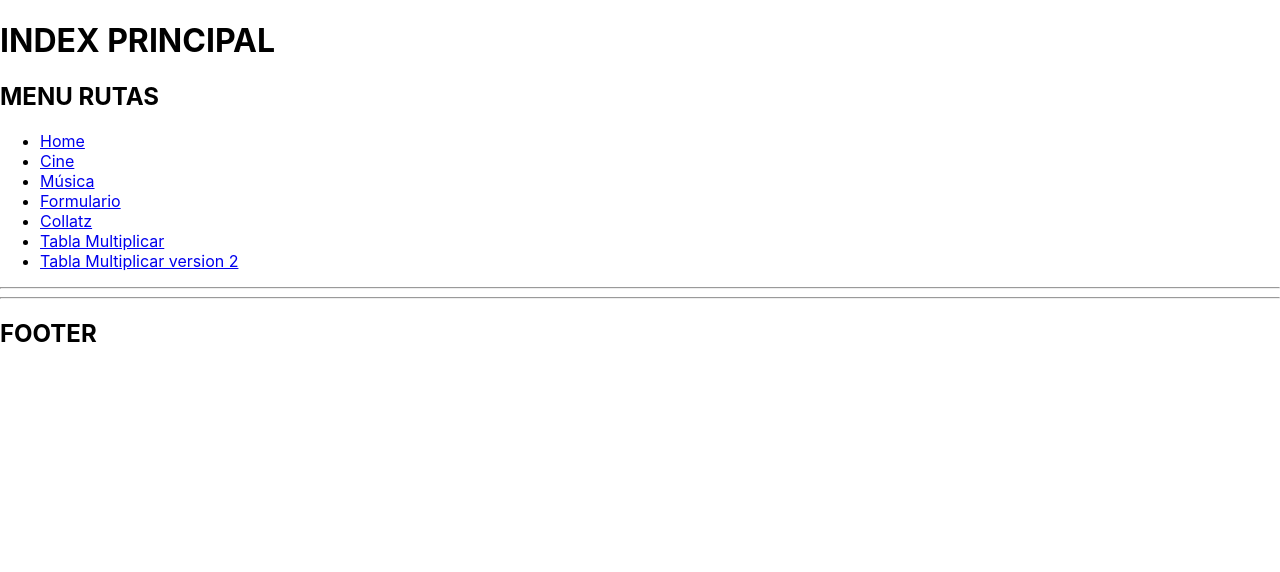
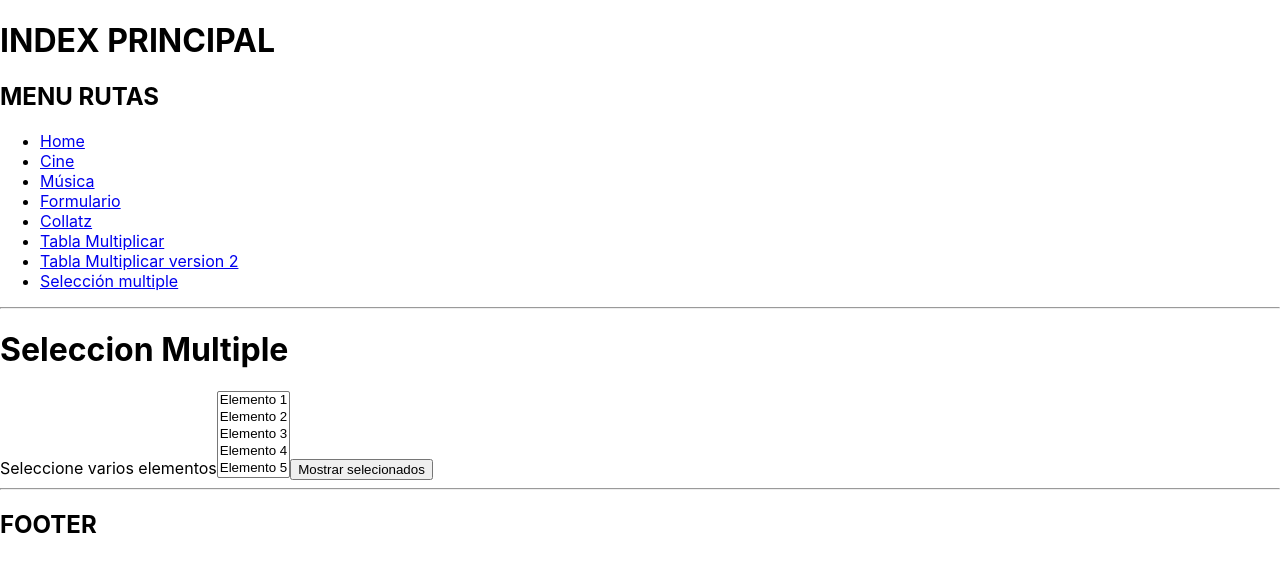
Before and after one commit to Jorgerdzz/reactformsrutas, a React (Create React App) app: page /seleccionmultiple in a window 1280 px wide. Shown: the top 572 px of the page. Built offline with nearby package versions, Linux system fonts and the light colour scheme.

Commit message:
ejercicio selección múltiple realizado

```diff
--- a/src/components/MenuRutas.js
+++ b/src/components/MenuRutas.js
@@ -13,6 +13,7 @@ class MenuRutas extends Component {
                     <li><a href="/collatz">Collatz</a></li>
                     <li><a href="/tablamultiplicar">Tabla Multiplicar</a></li>
                     <li><a href="/tablamultiplicarv2">Tabla Multiplicar version 2</a></li>
+                    <li><a href="/seleccionmultiple">Selección multiple</a></li>
                 </ul>
             </div>
         )
--- a/src/components/Router.js
+++ b/src/components/Router.js
@@ -7,6 +7,7 @@ import FormSimple from './FormSimple'
 import Collatz from './Collatz'
 import TablaMultiplicar from './TablaMultiplicar'
 import TablaMultiplicarv2 from './TablaMultiplicarv2'
+import SeleccionMultiple from './SeleccionMultiple'
 
 export default class Router extends Component {
   render() {
@@ -20,6 +21,7 @@ export default class Router extends Component {
             <Route path='/collatz' element={<Collatz />}/>
             <Route path='/tablamultiplicar' element={<TablaMultiplicar />}/>
             <Route path="/tablamultiplicarv2" element={<TablaMultiplicarv2 />}/>
+            <Route path="/seleccionmultiple" element={<SeleccionMultiple />}/>
         </Routes>
       </BrowserRouter>
     )
--- /dev/null
+++ b/src/components/SeleccionMultiple.js
@@ -0,0 +1,45 @@
+
+import React, { Component } from 'react'
+
+export default class SeleccionMultiple extends Component {
+    selectMultiple = React.createRef();
+
+    mostrarSeleccionados = (e) => {
+        e.preventDefault();
+        let options = this.selectMultiple.current.options;
+        var data = "";
+        for(let option of options){
+            if(option.selected){
+                data += option.value + " ";
+            }
+
+        }
+        this.setState({
+            seleccionados: data
+        })
+    }
+
+    state = {
+        seleccionados: ""
+    }
+
+  render() {
+    return (
+      <div>
+        <h1>Seleccion Multiple</h1>
+        <h2 style={{color:"blue"}}>{this.state.seleccionados}</h2>
+        <form onSubmit={this.mostrarSeleccionados}>
+            <label>Seleccione varios elementos</label>
+            <select size={5} multiple ref={this.selectMultiple}>
+                <option>Elemento 1</option>
+                <option>Elemento 2</option>
+                <option>Elemento 3</option>
+                <option>Elemento 4</option>
+                <option>Elemento 5</option>
+            </select>
+            <button>Mostrar selecionados</button>
+        </form>
+      </div>
+    )
+  }
+}
--- a/src/components/TablaMultiplicarv2.js
+++ b/src/components/TablaMultiplicarv2.js
@@ -22,6 +22,7 @@ class TablaMultiplicarv2 extends Component {
         numeros = []
 
         generarNumerosAleatorios = () => {
+            this.numeros = []
             for(let i=0; i<=5; i++){
                 let aleatorio = Math.floor(Math.random()*100);
                 this.numeros.push(aleatorio);
```
